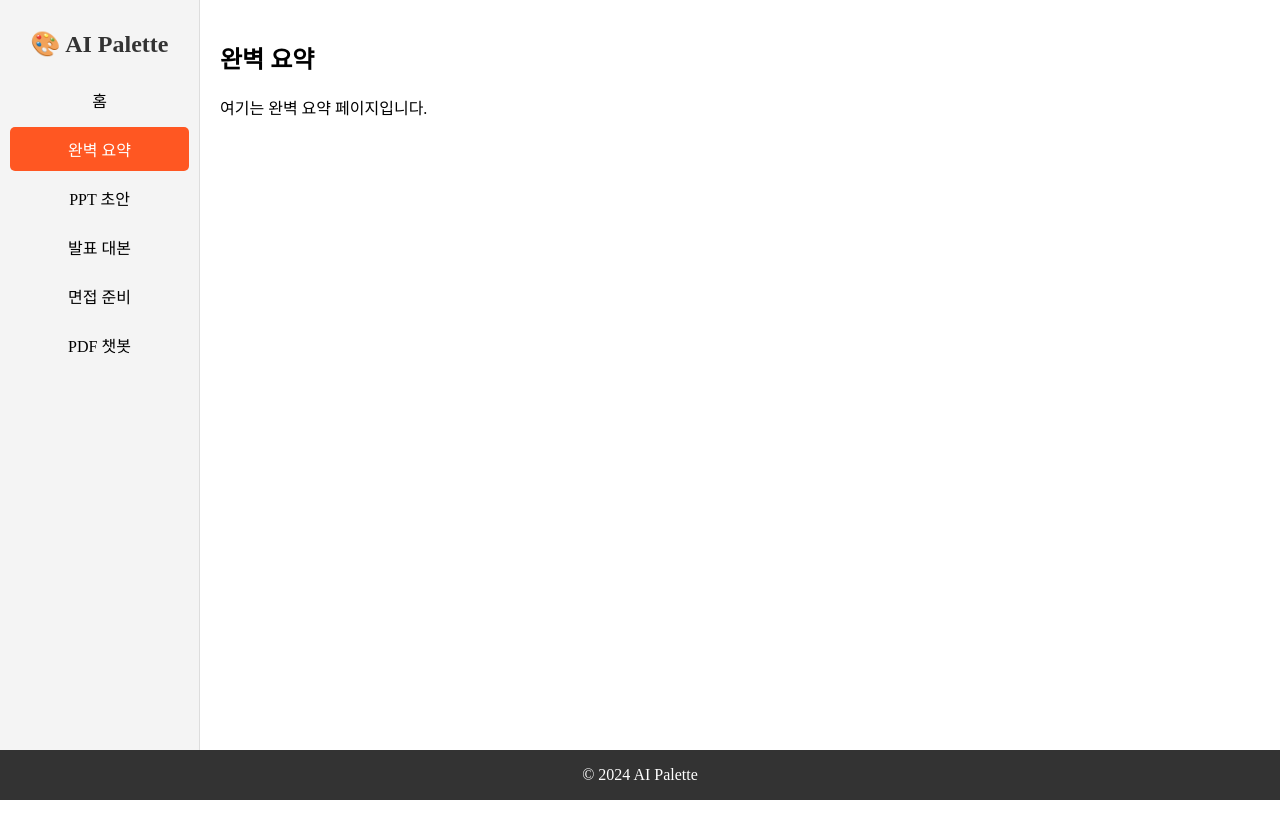
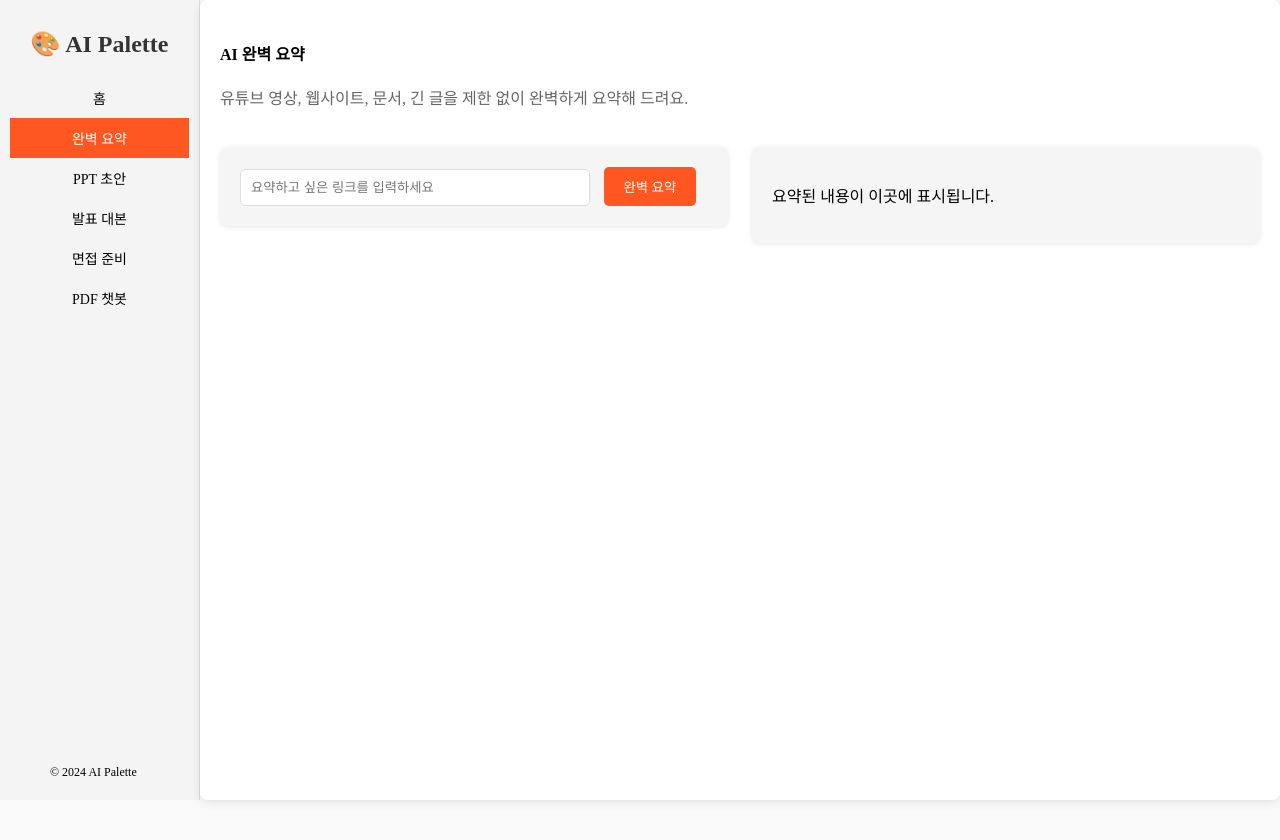
Before and after one commit to hyeya418/ai_palette, a Django app: page /services/summary/ in a window 1280 px wide. Before the commit the page ends 800 px from the top, so only its background shows below. Run offline with Django 5.2, Linux system fonts and the light colour scheme.

Commit message:
화면 수정

```diff
--- a/static/css/dashboard.css
+++ b/static/css/dashboard.css
@@ -2,40 +2,47 @@ html, body {
     margin: 0;
     padding: 0;
     height: 100%;
-    display: flex;
-    flex-direction: row; /* 수평 방향으로 정렬 */
+    box-sizing: border-box;
 }
 
 .container {
     display: flex;
+    height: 100vh; /* 브라우저 창 높이를 꽉 채움 */
     width: 100%;
 }
 
-main {
-    flex: 1; /* 남은 공간을 채우도록 설정 */
+.content {
+    position: fixed; /* 화면 오른쪽에 고정 */
+    top: 0;
+    left: 200px; /* nav 너비만큼 offset 설정 */
+    right: 0; /* 화면 오른쪽까지 확장 */
+    height: 100vh; /* 브라우저 창 높이를 꽉 채움 */
     padding: 20px;
     background-color: #fff;
-    overflow-y: auto; /* 내용이 길어질 경우 스크롤 활성화 */
-}
-
-footer {
-    text-align: center;
-    background: #333;
-    color: white;
-    height: 50px;
-    position: fixed;
-    bottom: 0;
-    width: 100%; /* 화면 너비를 채움 */
+    overflow-y: auto; /* 내용이 많을 경우 스크롤 활성화 */
     box-sizing: border-box;
 }
 
+.footer {
+    font-size: 12px;
+    position: fixed;
+    bottom: 0;
+    left: 0;
+    text-align: center;
+    margin: 20px 50px 20px 50px;
+}
+
 .sidebar {
+    position: fixed; /* 화면 왼쪽에 고정 */
+    top: 0;
+    left: 0;
     width: 200px; /* 고정 너비 */
     background-color: #f4f4f4;
     padding: 10px;
     border-right: 1px solid #ddd;
-    height: 100%; /* 화면 높이를 채우도록 설정 */
+    height: 100vh; /* 브라우저 창 높이를 꽉 채움 */
     box-sizing: border-box;
+    font-size: 14px;
 }
 
 .sidebar ul {
@@ -47,17 +54,13 @@ footer {
 .sidebar .menu-item {
     padding: 10px;
     cursor: pointer;
-    border-radius: 5px;
-    margin-bottom: 5px;
     text-align: center;
-    background-color: transparent; /* 기본 배경색 */
-    transition: background-color 0.3s ease; /* 클릭 시 부드러운 전환 */
+    background-color: transparent;
+    transition: background-color 0.3s ease;
 }
 
 .sidebar .menu-item a {
-    display: block; /* <a> 태그를 블록화하여 전체 영역이 클릭 가능 */
-    width: 100%;
-    height: 100%;
+    display: block;
     text-decoration: none;
     color: inherit;
 }
@@ -69,19 +72,6 @@ footer {
 .sidebar .menu-item.active {
     background-color: #ff5722;
     color: white;
-}
-
-.content {
-    flex: 1;
-    padding: 20px;
-}
-
-.content-section {
-    display: none;
-}
-
-.content-section.active {
-    display: block;
 }
 
 .logo {
@@ -99,3 +89,81 @@ footer {
 .logo a:hover {
     color: #007bff; /* 마우스 올릴 때 색상 */
 }
+
+.content {
+    display: flex;
+    flex-direction: column;
+    background-color: #fff;
+    border-radius: 8px;
+    box-shadow: 0 2px 10px rgba(0, 0, 0, 0.1);
+    padding: 20px;
+    box-sizing: border-box;
+}
+
+.content-header h1 {
+    position: sticky;
+    top: 0;
+    background-color: #fff;
+    padding: 20px;
+    border-bottom: 1px solid #ddd;
+    z-index: 10;
+}
+
+.intro-text {
+    font-size: 1rem;
+    color: #666;
+    line-height: 1.5;
+}
+
+.main-container {
+    display: flex;
+    justify-content: center;
+    align-items: flex-start;
+    height: 100vh;
+    padding: 20px;
+    background-color: #f9f9f9;
+}
+
+.summary-body {
+    display: flex;
+    justify-content: space-between;
+    align-items: flex-start;
+    margin-top: 20px;
+}
+
+.summary-form {
+    width: 45%;
+    display: flex;
+    flex-direction: column;
+    background-color: #f5f5f5;
+    padding: 20px;
+    border-radius: 8px;
+    box-shadow: 0 1px 5px rgba(0, 0, 0, 0.1);
+}
+
+.summary-form input {
+    width: 70%;
+    padding: 10px;
+    margin-right: 10px;
+    border: 1px solid #ddd;
+    border-radius: 5px;
+}
+
+.summary-form button {
+    padding: 10px 20px;
+    background-color: #ff5722;
+    color: #fff;
+    border: none;
+    border-radius: 5px;
+    cursor: pointer;
+}
+
+.summary-results {
+    width: 45%;
+    display: flex;
+    flex-direction: column;
+    background-color: #f5f5f5;
+    padding: 20px;
+    border-radius: 8px;
+    box-shadow: 0 1px 5px rgba(0, 0, 0, 0.1);
+}
--- a/templates/dashboard/interview_prep.html
+++ b/templates/dashboard/interview_prep.html
@@ -3,8 +3,6 @@
 {% block title %}면접준비{% endblock %}
 
 {% block content %}
-<div>
-    <h2>면접준비</h2>
-    <p>여기는 면접준비 페이지입니다.</p>
-</div>
+
+
 {% endblock %}
--- a/templates/dashboard/pdf_chatbot.html
+++ b/templates/dashboard/pdf_chatbot.html
@@ -3,8 +3,6 @@
 {% block title %}PDF 챗봇{% endblock %}
 
 {% block content %}
-<div>
-    <h2>PDF 챗봇</h2>
-    <p>여기는 PDF 챗봇 페이지입니다.</p>
-</div>
+
+
 {% endblock %}
--- a/templates/dashboard/ppt_draft.html
+++ b/templates/dashboard/ppt_draft.html
@@ -3,8 +3,6 @@
 {% block title %}PPT 초안{% endblock %}
 
 {% block content %}
-<div>
-    <h2>PPT 초안</h2>
-    <p>여기는 PPT 초안 페이지입니다.</p>
-</div>
+
+
 {% endblock %}
--- a/templates/dashboard/presentation_script.html
+++ b/templates/dashboard/presentation_script.html
@@ -3,8 +3,6 @@
 {% block title %}발표대본{% endblock %}
 
 {% block content %}
-<div>
-    <h2>발표대본</h2>
-    <p>여기는 발표대본 페이지입니다.</p>
-</div>
+
+
 {% endblock %}
--- a/templates/dashboard/summary.html
+++ b/templates/dashboard/summary.html
@@ -3,8 +3,23 @@
 {% block title %}완벽 요약{% endblock %}
 
 {% block content %}
-<div>
-    <h2>완벽 요약</h2>
-    <p>여기는 완벽 요약 페이지입니다.</p>
+<div class="main-container">
+    <div class="content">
+        <header class="content-header">
+            <h4>AI 완벽 요약</h4>
+            <p class="intro-text">유튜브 영상, 웹사이트, 문서, 긴 글을 제한 없이 완벽하게 요약해 드려요.</p>
+        </header>
+        <section class="summary-body">
+            <div class="summary-form">
+                <form>
+                    <input type="text" placeholder="요약하고 싶은 링크를 입력하세요" />
+                    <button type="submit">완벽 요약</button>
+                </form>
+            </div>
+            <div class="summary-results">
+                <p>요약된 내용이 이곳에 표시됩니다.</p>
+            </div>
+        </section>
+    </div>
 </div>
 {% endblock %}
--- a/templates/layout/base.html
+++ b/templates/layout/base.html
@@ -26,14 +26,12 @@
             <li id="interview-prep" class="menu-item"><a href="/services/interview-prep/">면접 준비</a></li>
             <li id="pdf-chatbot" class="menu-item"><a href="/services/pdf-chatbot/">PDF 챗봇</a></li>
         </ul>
+        <p class="footer">© 2024 AI Palette</p>
     </nav>
     <main>
         {% block content %}
         <!-- 메인 콘텐츠는 개별 템플릿에서 제공 -->
         {% endblock %}
     </main>
-    <footer>
-        <p>© 2024 AI Palette</p>
-    </footer>
 </body>
 </html>
```
Also changed, not shown: templates/dashboard/home.html (+10 -3 lines).
